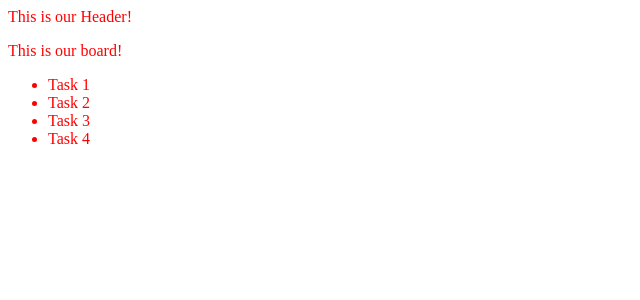
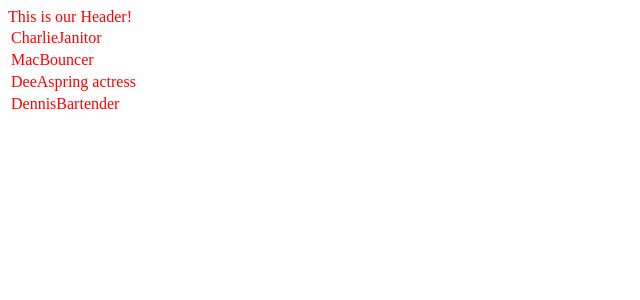
Before and after one commit to olofens/dat076proj, a React app: page / in a window 1280 px wide. Shown: the top 300 px of the page, without its empty margins (0-640 px from the left). Built offline with nearby package versions, Linux system fonts and the light colour scheme; the HTML template or start-up script is replaced by a standard one.

Commit message:
test list

```diff
--- a/src/board.jsx
+++ b/src/board.jsx
@@ -3,18 +3,32 @@ import ReactDOM from 'react-dom';
 
 
 class Board extends React.Component {
+    constructor(props) {
+        super(props);
+        this.state = {
+            tasks: props.tasks,
+        };
+    }
+
     render() {
+        const rows = this.state.tasks.map((row, index) => {
+            return (
+                <tr key={index}>
+                    <td>
+                        {row.name}
+                        {row.job}
+                    </td>
+                </tr>
+            )
+        });
+
         return (
-            <div>
-                <p>This is our board!</p>
-                <ul>
-                    <li>Task 1</li>
-                    <li>Task 2</li>
-                    <li>Task 3</li>
-                    <li>Task 4</li>
-                </ul>
-            </div>
-        );
+        <table>
+            <tbody>
+                {rows}
+            </tbody>
+        </table>
+        )
     }
 }
 
--- a/src/index.jsx
+++ b/src/index.jsx
@@ -6,11 +6,31 @@ import './test.css';
 
 
 class App extends React.Component {
+
     render() {
+        const dummyList = [
+            {
+                'name': 'Charlie',
+                'job': 'Janitor'
+            },
+            {
+                'name': 'Mac',
+                'job': 'Bouncer'
+            },
+            {
+                'name': 'Dee',
+                'job': 'Aspring actress'
+            },
+            {
+                'name': 'Dennis',
+                'job': 'Bartender'
+            }
+        ];
+
         return (
             <div className="container">
                 <Header/>
-                <Board/>
+                <Board tasks={dummyList}/>
             </div>
 
         );
```
Also changed, not shown: 1 other file (tests, documents, lock files or other folders).
